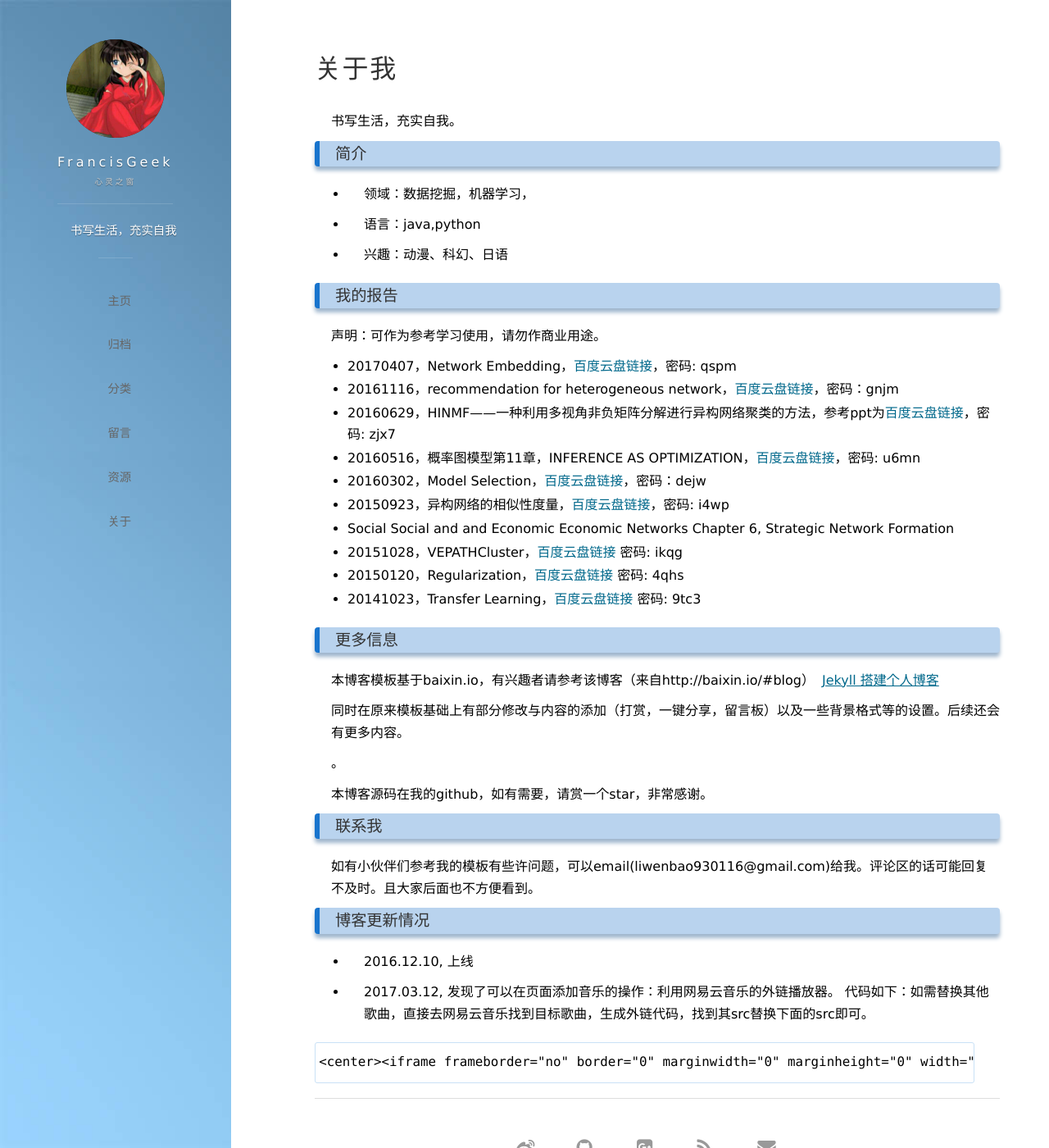
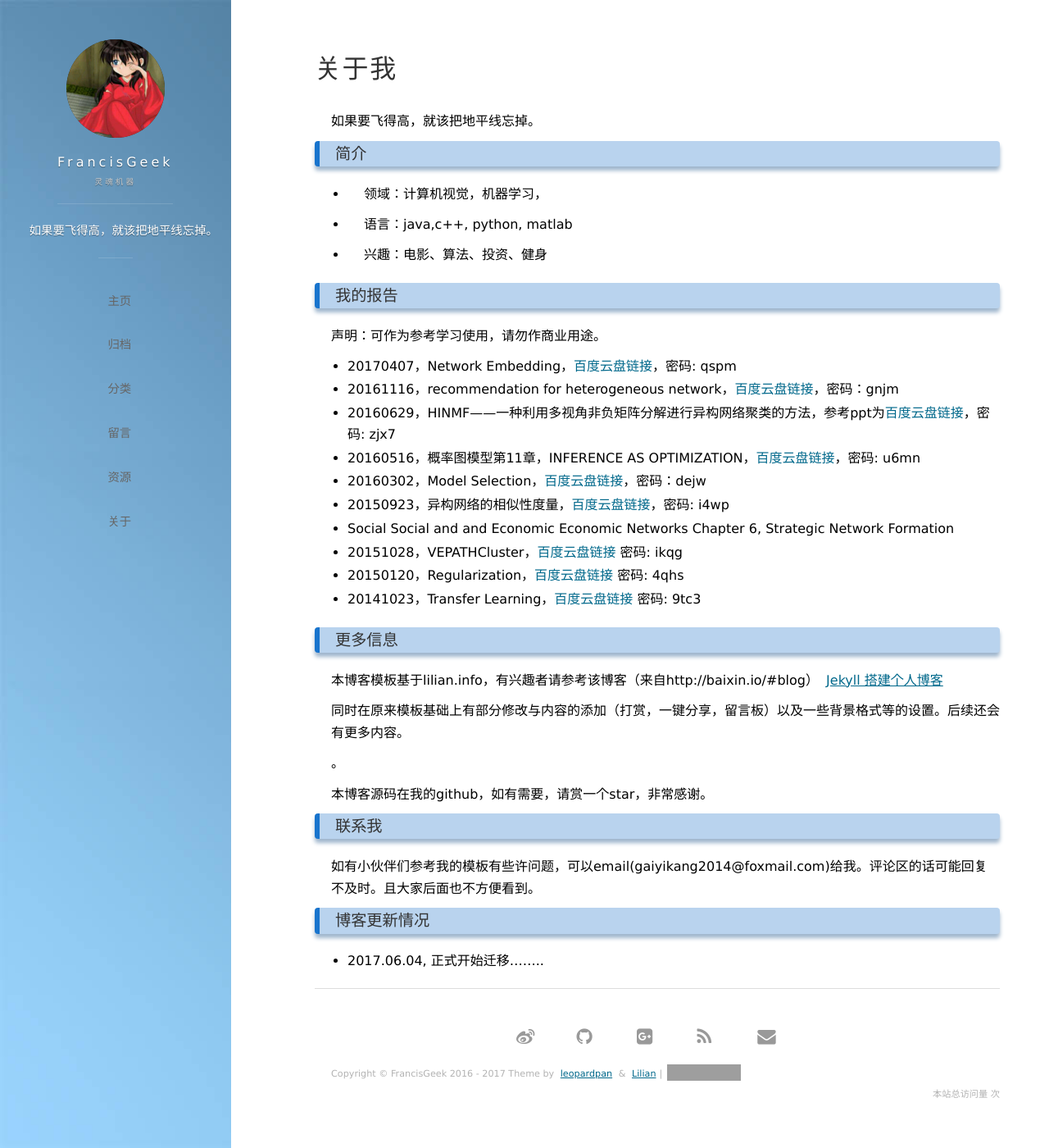
Before and after one commit to FrancisGee/FrancisGee.github.io, a Jekyll site: the page built from about.md, in a window 1280 px wide and 1400 px high. Shown: the whole window at 82% size. Built offline with Jekyll 4.4.1, drawn with Linux system fonts in a browser that asks for light colours; nearby versions of some CDN libraries; comment, search, counter and statistics services are not loaded; grey boxes are pictures that could not be loaded.

Commit message:
Update...

````diff
--- a/_config.yml
+++ b/_config.yml
@@ -1,11 +1,11 @@
 # Basic
 title: FrancisGeek
-subtitle: 心灵之窗
-description: 书写生活，充实自我
+subtitle: 灵魂机器
+description: 如果要飞得高，就该把地平线忘掉。
 # 头像里面的标题
 avatarTitle: 高轶康
 # 头像里面的描述
-avatarDesc: 计算机视觉 / 机器学习
+avatarDesc: 计算机视觉/机器学习
 url: "http://www.yikanggao.com"
 
 # Comment
@@ -18,12 +18,12 @@ comment:
 
 # Social
 social:
-    weibo: 2344041987
-    github: dearLilian
+    weibo: 2968686817
+    github: FrancisGee
     #gsite: liliandreamworld
-    csdn: lilianforever
+    csdn: u012280578
     # twitter:
-    mail: liwenbao930116@gmail.com
+    mail: gaoyikang2014@foxmail.com
 
 # 百度统计
 # 使用博客模板请去掉或者更换 id
@@ -33,7 +33,7 @@ baidu:
 # Google Analytics
 # 使用博客模板请去掉或者更换 id
 ga:
-    id: UA-88738012-1
+    id: UA-86519148-1
     host: auto
 
 
--- a/_includes/dashang.html
+++ b/_includes/dashang.html
@@ -42,7 +42,7 @@
     	<div class="shang_payimg">
     		<img src="/dsimg/alipayimg.jpg" alt="扫码支持" title="扫一扫" />
     	</div>
-    		<div class="pay_explain">扫码打赏，你说多少就多少</div>
+    		<div class="pay_explain">您的支持，是我最大的动力。</div>
     	<div class="shang_payselect">
     		<div class="pay_item checked" data-id="alipay">
 	    		<span class="radiobox"></span>
@@ -55,7 +55,7 @@
     	</div>
     	<div class="shang_info">
     		<p>打开<span id="shang_pay_txt">支付宝</span>扫一扫，即可进行扫码打赏哦</p>
-    		<p>Powered by <a href="lilian.info" target="_blank" title="李文宝">李文宝</a>，分享从这里开始，精彩与您同在</p>
+    		<p>Powered by <a href="lilian.info" target="_blank" title="高轶康">高轶康</a>，分享从这里开始，精彩与您同在</p>
     	</div>
     </div>
     </div>
--- a/about.md
+++ b/about.md
@@ -5,15 +5,15 @@ header: 根据快速导航到相应的文章
 group: navigation
 ---
 
-书写生活，充实自我。
+如果要飞得高，就该把地平线忘掉。
 
 ### 简介
 
-- 领域：数据挖掘，机器学习，
+- 领域：计算机视觉，机器学习，
 
-- 语言：java,python
+- 语言：java,c++, python, matlab
 
-- 兴趣：动漫、科幻、日语
+- 兴趣：电影、算法、投资、健身
 
 ### 我的报告
 
@@ -33,7 +33,7 @@ group: navigation
 ### 更多信息
 
 <p>
-本博客模板基于baixin.io，有兴趣者请参考该博客（来自http://baixin.io/#blog）
+本博客模板基于lilian.info，有兴趣者请参考该博客（来自http://baixin.io/#blog）
 <a href="http://baixin.io/2016/10/jekyll_tutorials1/"> Jekyll 搭建个人博客 </a></p>
 <p>
 同时在原来模板基础上有部分修改与内容的添加（打赏，一键分享，留言板）以及一些背景格式等的设置。后续还会有更多内容。</p>。
@@ -42,16 +42,9 @@ group: navigation
 
 ### 联系我
 
-如有小伙伴们参考我的模板有些许问题，可以email(liwenbao930116@gmail.com)给我。评论区的话可能回复不及时。且大家后面也不方便看到。
+如有小伙伴们参考我的模板有些许问题，可以email(gaiyikang2014@foxmail.com)给我。评论区的话可能回复不及时。且大家后面也不方便看到。
 
 
 ### 博客更新情况
 
-- 2016.12.10, 上线
-
-- 2017.03.12, 发现了可以在页面添加音乐的操作：利用网易云音乐的外链播放器。
-代码如下：如需替换其他歌曲，直接去网易云音乐找到目标歌曲，生成外链代码，找到其src替换下面的src即可。
-
-```html
-<center><iframe frameborder="no" border="0" marginwidth="0" marginheight="0" width="330" height="86" src="//music.163.com/outchain/player?type=2&id=25845525&auto=1&height=66"></iframe></center>
-```
+- 2017.06.04, 正式开始迁移........
````
Also changed, not shown: dsimg/alipayimg.jpg, dsimg/weipayimg.jpg.
